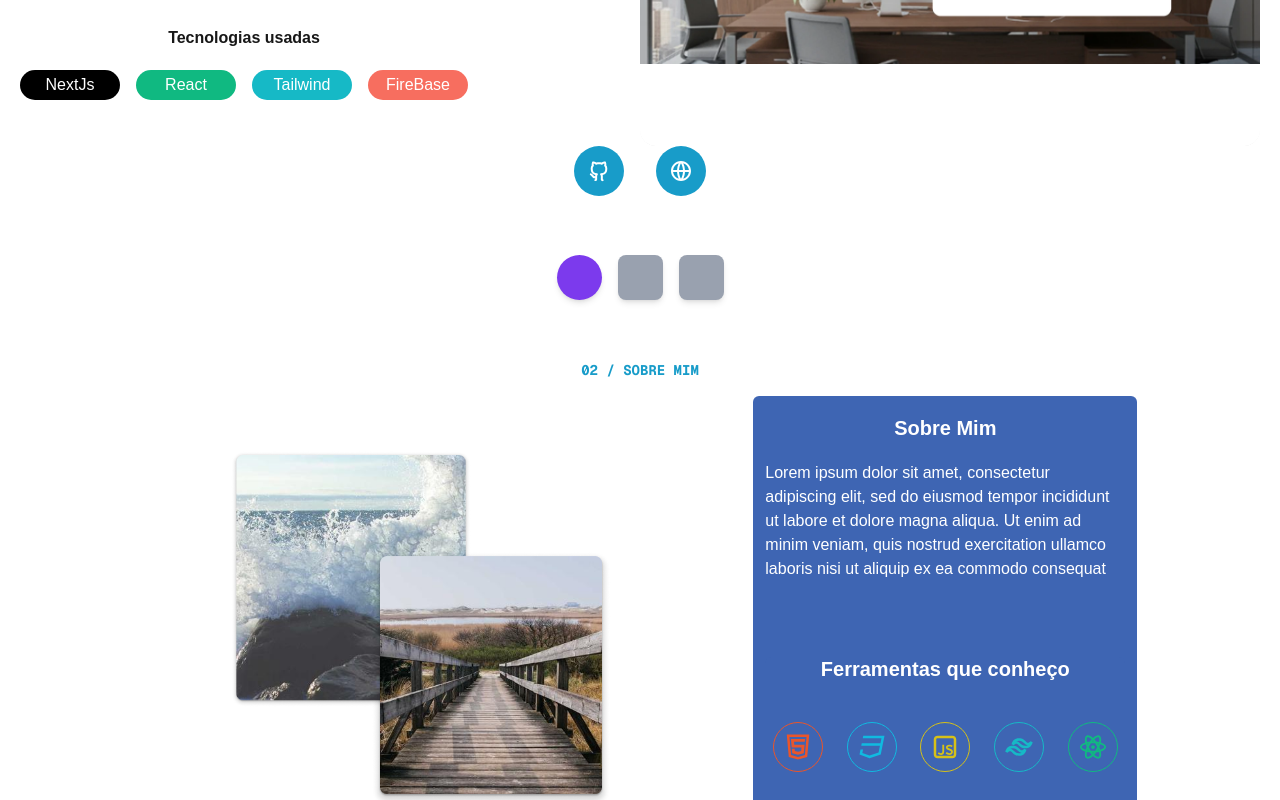
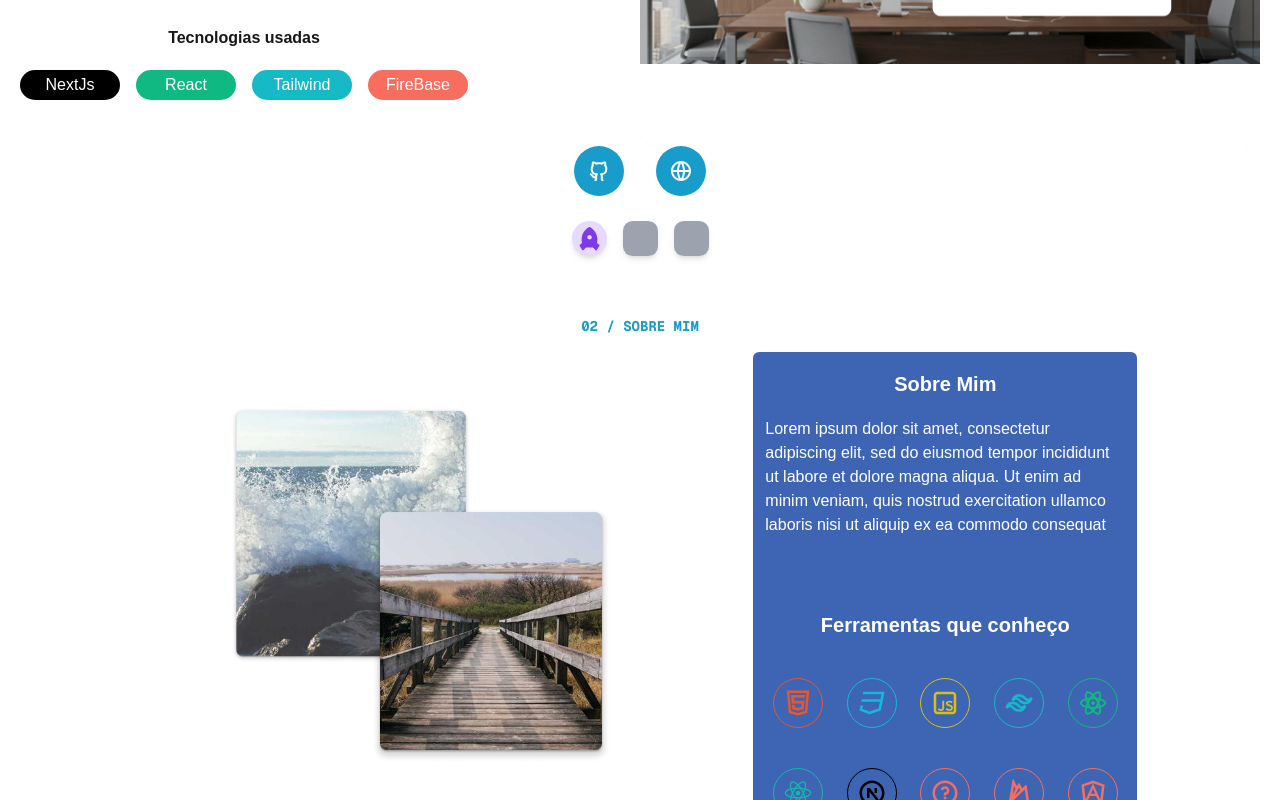
Before and after one commit to david-p-marinho/portfolio, a Next.js app: page / in a window 1280 px wide. Shown: the part 1230-2030 px from the top of the page. Built offline with nearby package versions, Linux system fonts and the light colour scheme.

Commit message:
visual changes in projects

```diff
--- /dev/null
+++ b/app/(home)/sections/projects/component/projectSelector.tsx
@@ -0,0 +1,46 @@
+import ProjectProps from "@/types/projectProps"
+import { RiCircleFill, RiRocketFill, RiStarFill } from "react-icons/ri"
+
+interface props {
+    projects: ProjectProps[]
+    setActiveProject: (project: ProjectProps) => void,
+    activeProject: ProjectProps | null
+}
+
+export default function ProjectSelector({ projects, setActiveProject, activeProject }: props) {
+    const imgStyle = 'w-full h-full p-1 text-white'
+    const btnConfig = [
+        { bgColor: '#E7D9FF', img: (<RiRocketFill className={imgStyle} style={{color:'#7c3aed'}}/>) },
+        { bgColor: '#FFD9EC', img: (<RiStarFill className={imgStyle} style={{color:'#f472b6'}}/>) },
+        { bgColor: '#D9F3FF', img: (<RiCircleFill className={imgStyle} style={{color:'#38bdf8'}}/>)}
+    ]
+
+    return (
+        <div className="flex gap-4">
+            {
+                projects.map((project, index) => {
+                    const isActive = activeProject?.id === index
+
+                    return (
+                        <button key={index} onClick={() => setActiveProject(project)}>
+                            <div
+                                className={`w-[35px] h-[35px] shadow-md flex justify-center items-center transition-all duration-300 ease-in-out ${
+                                    isActive ? 'rounded-[50%]' : 'rounded-[28%] bg-gray-400'
+                                }`}
+                                style={{
+                                    backgroundColor: isActive ? btnConfig[index].bgColor : '#9ca3af'
+                                }}
+                            >
+                                <div className={`w-full h-full flex items-center justify-center transition-all duration-300 ease-in-out ${
+                                    isActive ? 'opacity-100 scale-100' : 'opacity-0 scale-75 pointer-events-none'
+                                }`}>
+                                    {btnConfig[index].img}
+                                </div>
+                            </div>
+                        </button>
+                    )
+                })
+            }
+        </div>
+    )
+}
--- a/app/(home)/sections/projects/projects.tsx
+++ b/app/(home)/sections/projects/projects.tsx
@@ -4,12 +4,13 @@ import ProjectProps from "@/types/projectProps";
 import TechProps from "@/types/techProps";
 import getTech from "@/utils/getTech";
 import ProjectDesktop from "./variants/projectDesktop";
+import ProjectSelector from "./component/projectSelector";
 
 export default function Projects() {
     const [projects, setProjects] = useState<ProjectProps[]>([]);
     const [activeProject, setActiveProject] = useState<null | ProjectProps>(null)
     const [techList, setTechList] = useState<TechProps[]>([])
-    const btnColor = ['#7c3aed', '#f472b6', '#38bdf8']
+
 
     useEffect(() => {
         async function loadProjects() {
@@ -33,7 +34,7 @@ export default function Projects() {
     }
 
     return (
-        <div className="flex flex-col w-full gap-4 px-5 items-center h-[750px] py-10 relative">
+        <div className="flex flex-col w-full gap-4 px-5 items-center h-fit py-10 relative">
             <span className="text-[#189CC9] font-mono text-sm block font-bold">01 / PORTFÓLIO</span>
             <ul className="w-full">
                 {
@@ -42,12 +43,9 @@ export default function Projects() {
                     )
                 }
             </ul>
-            <div className="flex gap-4 absolute bottom-5">
-                {
-                    projects.map((project, index) => (
-                        <div key={index} style={{backgroundColor: index == activeProject?.id ? btnColor[index]: undefined}} className={`w-[45px] h-[45px] shadow-md bg-gray-400 transition-all duration-300 ease-in-out ${index == activeProject?.id ? `rounded-[50%] bg-[${btnColor[index]}]`: 'rounded-[8px]'}`} onClick={() => changeProject(project)}/>
-                    ))
-                }
+
+            <div className="absolute bottom-5">
+                <ProjectSelector projects={projects} setActiveProject={setActiveProject} activeProject={activeProject}/>
             </div>
         </div>
     );
--- a/data/projects.json
+++ b/data/projects.json
@@ -27,7 +27,7 @@
         "id": 1,
         "title": "Swarm79",
         "resume": "O website da equipe de pesquisa e competição de drone, Swarm79",
-        "info": "O website da equipe de pesquisa e competição de drone, Swarm79 foi idealizado para ser um site com uma interface moderna, que refletisse a estética da equipe. Eu fiquei na área de desenvolvimento do site, mas também ajudei a equipe de design e prototipação \n \nUm dos principais focos foi a facilidade de adicionar e editar informações. A ideia era que qualquer integrante da equipe pudesse editar facilmente os textos sem precisar de muito conhecimento em programação. Para isso, foi necessário componentizar várias áreas do site e tornar-los automatizados para se adaptarem a mudanças. \n \nO site foi desenvolvido pela equipe usando o ReactJS, NextJS e tailwind para a estilização",
+        "info": "O website da equipe de pesquisa e competição de drone, Swarm79 foi idealizado para ser um site com uma interface moderna, que refletisse a estética da equipe. Eu fiquei na área de desenvolvimento do site, mas também ajudei a equipe de design e prototipação \n \nUm dos principais focos foi a facilidade de adicionar e editar informações. A ideia era que qualquer integrante da equipe pudesse editar facilmente os textos sem precisar de muito conhecimento em programação. Para isso, foi necessário componentizar várias áreas do site e tornar-los automatizados para se adaptarem a mudanças.",
         "imgs": ["/projeto2-1.webp", "/projeto2-2.webp"],
         "tags": [
             6, 4, 3
```
